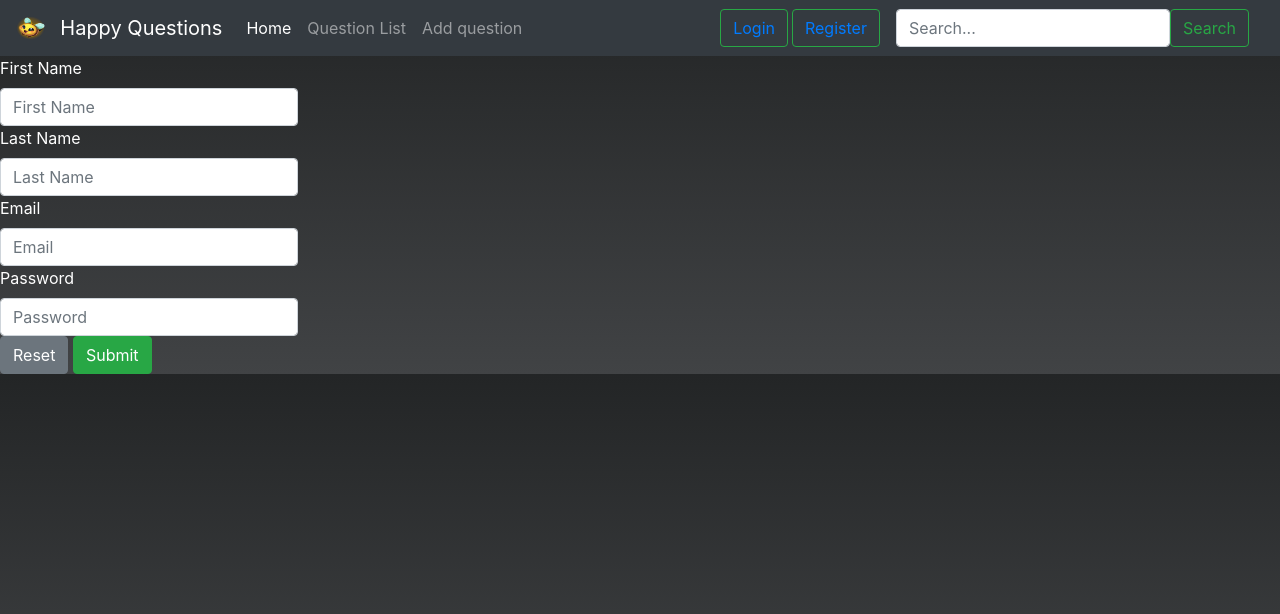
After one commit to damianTrybuszek/Ask-Mate, a Flask app: page /registration in a window 1280 px wide. The commit adds this page. Shown: the top 614 px of the page. Run offline with Flask 2, Linux system fonts and the light colour scheme; some libraries are stand-ins or nearby versions.

Commit message:
user registration added

```diff
--- a/requirements.txt
+++ b/requirements.txt
@@ -6,3 +6,4 @@ Jinja2==3.0.0
 MarkupSafe==2.0.0
 psycopg2==2.8.6
 Werkzeug==2.0.0
+bcrypt==3.2.0
--- a/server.py
+++ b/server.py
@@ -1,4 +1,4 @@
-from flask import Flask, render_template, request, redirect
+from flask import Flask, render_template, request, redirect, url_for
 import data_handling as data_handling
 import util as util
 from werkzeug.utils import secure_filename
@@ -295,6 +295,19 @@ def edit_comment(comment_id):
     return render_template("edit_comment.html", comment=comment)
 
 
+@app.route("/registration", methods=["GET", "POST"])
+def user_registration():
+    if request.method == "POST":
+        first_name = request.form['first_name']
+        last_name = request.form['last_name']
+        email = request.form['email']
+        password = request.form['password']
+        hashed_password = util.hash_password(password)
+        data_handling.save_user(first_name, last_name, email, hashed_password)
+        return redirect(url_for("hello"))
+
+    return render_template("registration.html")
+
 
 if __name__ == "__main__":
     app.run(debug=True)
--- a/templates/base.html
+++ b/templates/base.html
@@ -15,7 +15,7 @@ background: linear-gradient(to top, #414345, #232526); /* W3C, IE 10+/ Edge, Fir
 
 
         }
-                header {
+        header {
 background: #232526;  /* fallback for old browsers */
 background: -webkit-linear-gradient(to top, #414345, #232526);  /* Chrome 10-25, Safari 5.1-6 */
 background: linear-gradient(to top, #414345, #232526); /* W3C, IE 10+/ Edge, Firefox 16+, Chrome 26+, Opera 12+, Safari 7+ *
@@ -60,8 +60,16 @@ background: linear-gradient(to top, #414345, #232526); /* W3C, IE 10+/ Edge, Fir
             </ul>
 
         </div>
+
         <div>
-          <form class="d-flex mr-auto" action="/search" method="POST" name="search_form" enctype="multipart/form-data">
+          <form class="d-flex mr-auto" method="POST" name="login_buttons" enctype="multipart/form-data">
+              <button class="btn btn-outline-success mr-1" type="submit"><a href="#" class="link-success">Login</a></button>
+              <button class="btn btn-outline-success mr-3" type="submit"><a href="/registration" class="link-success">Register</a></button>
+          </form>
+        </div>
+
+        <div>
+          <form class="d-flex mx-auto" action="/search" method="POST" name="search_form" enctype="multipart/form-data">
             <input class="form-control me-2" type="text" placeholder="Search..." aria-label="Search" align="right" name="search" required >
               <button class="btn btn-outline-success" type="submit">Search</button>
           </form>
--- /dev/null
+++ b/templates/registration.html
@@ -0,0 +1,31 @@
+{% extends "base.html" %}
+{% block title %} Edit your question {% endblock %}
+
+{% block content %}
+   <div class="row g-3">
+      <div class="col-sm-3">
+        <form action="#" method="POST" enctype="multipart/form-data">
+        <label for="first_name" class="form-label text-white">First Name</label>
+        <input type="text" class="form-control" placeholder="First Name" name="first_name"
+               id="first_name" aria-label="first_name" required>
+
+        <label for="last_name" class="form-label text-white">Last Name</label>
+        <input type="text" class="form-control" placeholder="Last Name" name="last_name"
+               id="last_name" aria-label="first_name" required>
+
+        <label for="email" class="form-label text-white">Email</label>
+        <input type="email" class="form-control" placeholder="Email" name="email"
+               id="email" aria-label="first_name" required>
+
+        <label for="password" class="form-label text-white">Password</label>
+        <input type="password" class="form-control" placeholder="Password" name="password"
+               id="password" aria-label="first_name" required>
+
+        <button class ="btn btn-secondary" type="reset">Reset</button>
+        <button class ="btn btn-success" onclick="alert('Thank you! Your data has been submited!')" type="submit">Submit</button>
+        </form>
+      </div>
+
+   </div>
+
+{% endblock %}
```
Also changed, not shown: data_handling.py (+13 -1 lines), util.py (+7 -1 lines).
